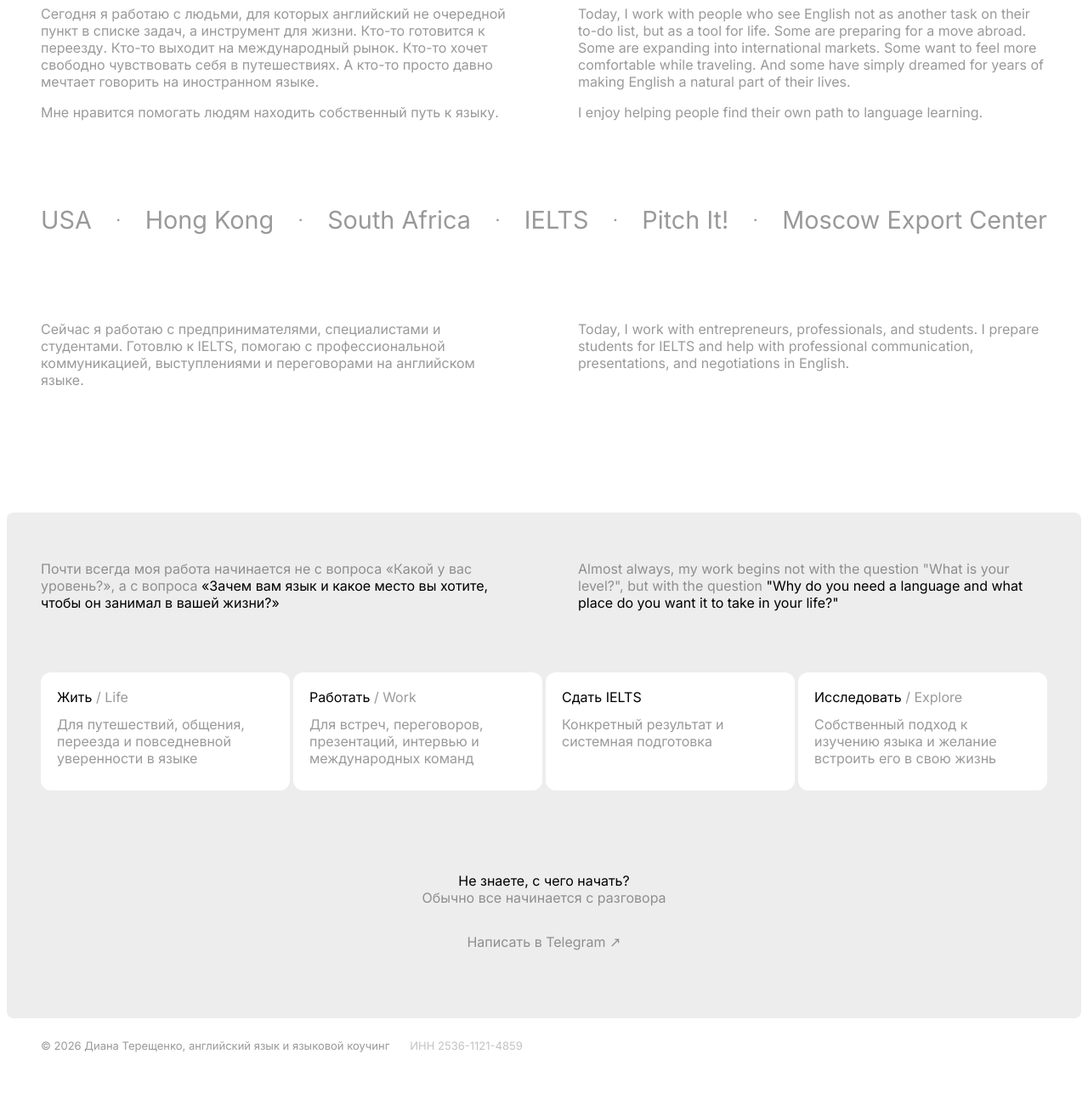
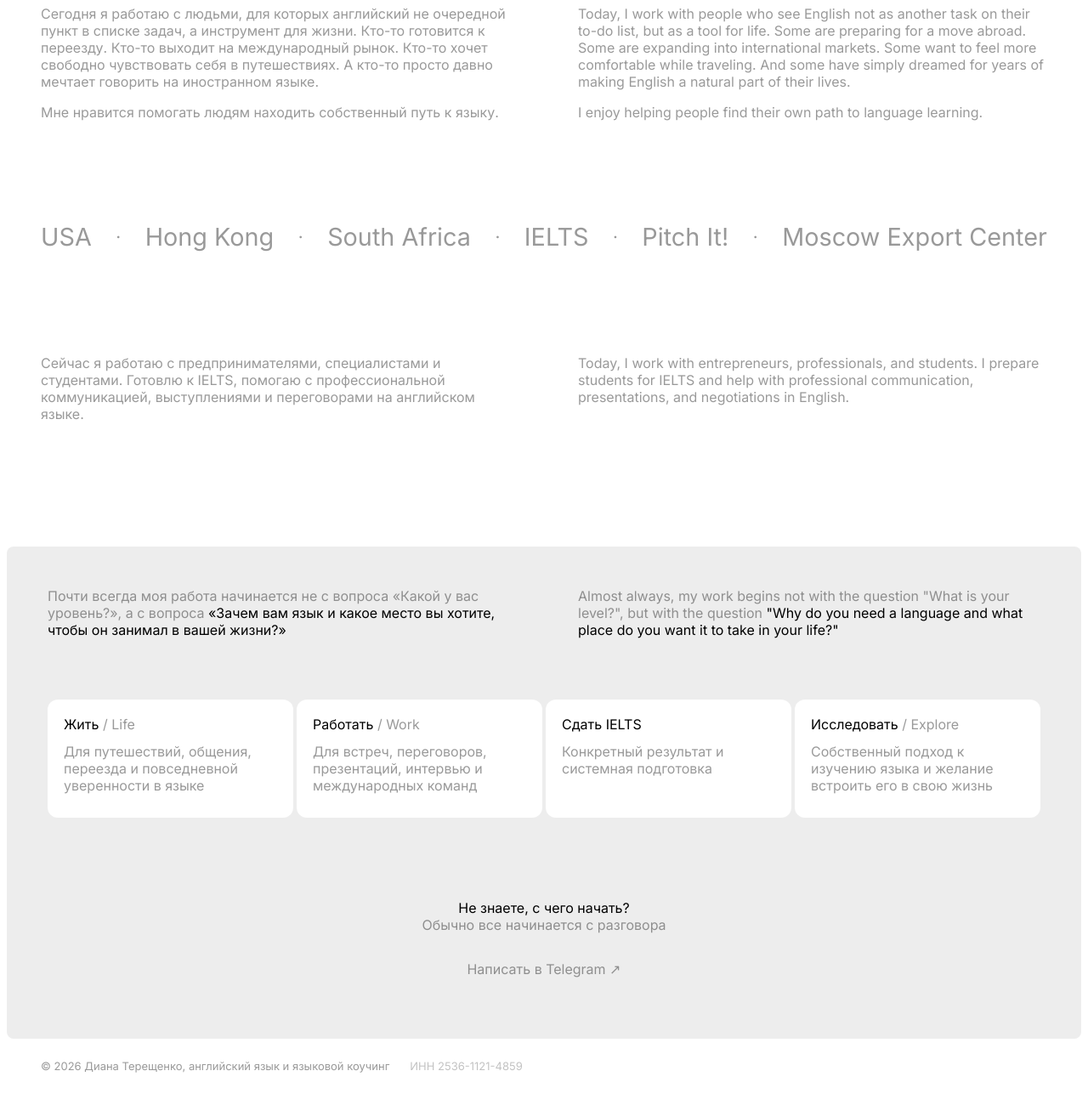
Before and after one commit to eessoo-es/diana-english, a plain HTML site: page index.html in a window 1280 px wide. Shown: the part 910-2210 px from the top of the page at 85% size. Before the commit the page ends 2188 px from the top, so only its background shows below. Drawn offline with Linux system fonts and the light colour scheme.

Commit message:
Places 120px spacing, programs-panel equal 48px padding

```diff
--- a/index.html
+++ b/index.html
@@ -7,7 +7,7 @@
   <link rel="preconnect" href="https://fonts.googleapis.com">
   <link rel="preconnect" href="https://fonts.gstatic.com" crossorigin>
   <link href="https://fonts.googleapis.com/css2?family=Inter:wght@300;400;500&display=swap" rel="stylesheet">
-  <link rel="stylesheet" href="style.css?v=33" />
+  <link rel="stylesheet" href="style.css?v=34" />
 </head>
 <body>
 
--- a/style.css
+++ b/style.css
@@ -244,7 +244,7 @@ body {
 
 /* ── PLACES ── */
 .places-wrap {
-  padding: 100px var(--page-pad) 0;
+  padding: 120px var(--page-pad) 0;
   overflow: visible;
 }
 
@@ -344,7 +344,7 @@ body {
 
 /* ── CURRENT ── */
 .current {
-  padding: 100px var(--page-pad) 0;
+  padding: 120px var(--page-pad) 0;
 }
 
 /* ── PROGRAMS PANEL ── */
@@ -355,7 +355,7 @@ body {
 .programs-panel {
   background: var(--card-bg);
   border-radius: 8px;
-  padding: 56px calc(var(--page-pad) - 8px);
+  padding: 48px;
 }
 
 .services-intro-row {
```
